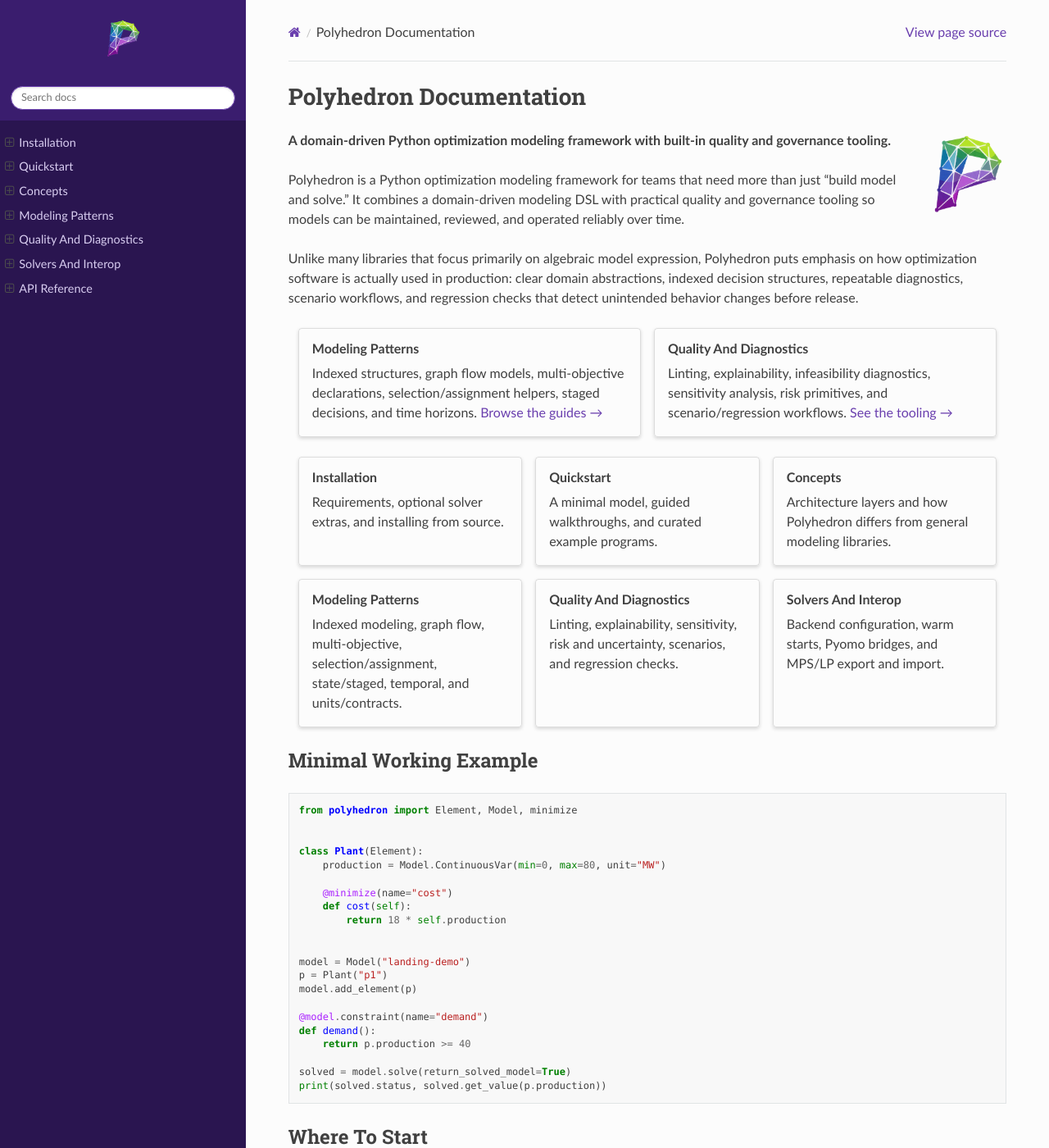
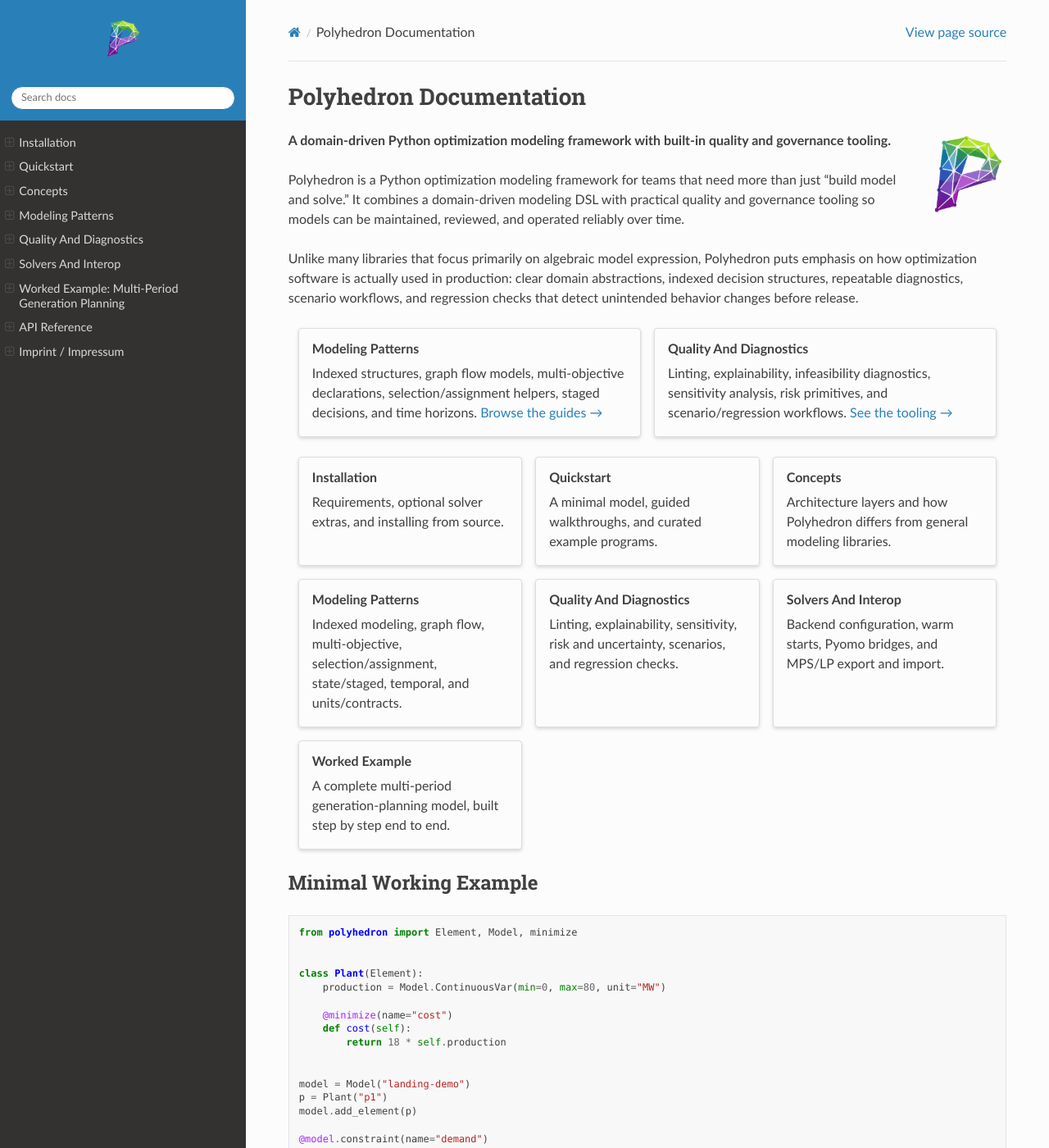
Before and after one commit to RhineQC/polyhedron, a Sphinx documentation site: the page built from docs/source/index.rst, in a window 1280 px wide and 1400 px high. Shown: the whole window at 82% size. Built offline with Sphinx 7.4.7 and the Read the Docs theme 3.1.0, drawn with Linux system fonts in a browser that asks for light colours; some of the changed text lies outside the part shown.

Commit message:
Restore blue navigation, add EN-first imprint, and add a step-by-step worked example page

```diff
--- a/docs/source/_static/custom.css
+++ b/docs/source/_static/custom.css
@@ -1,80 +1,16 @@
-/* Polyhedron docs theme accents — matched to the logo's palette:
-   deep magenta-purple #6a1b9a, indigo-blue #2f5fbf, teal #2f9e8f,
-   leaf green #7cb342. A light touch over sphinx_rtd_theme. */
-
 .wy-nav-content {
   max-width: 1080px;
 }
 
-/* Sidebar header (logo area) */
-.wy-side-nav-search {
-  background-color: #3a1d6e;
-}
+/* Sidebar header (logo area): scale the logo down; the navigation itself
+   keeps the default sphinx_rtd_theme blue. */
 .wy-side-nav-search > a img.logo {
   max-width: 56px;
   width: 56px;
   height: auto;
   margin-bottom: 0.5rem;
 }
-.wy-side-nav-search input[type="text"] {
-  border-color: #6a3fae;
-}
-
-/* Sidebar body */
-.wy-nav-side {
-  background-color: #2a1550;
-}
-.wy-menu-vertical a {
-  color: #d8cdf0;
-}
-.wy-menu-vertical a:hover {
-  background-color: #5b3aa0;
-  color: #ffffff;
-}
-.wy-menu-vertical li.current > a,
-.wy-menu-vertical li.on a {
-  border-right: 3px solid #4fa8a0;
-}
-.wy-menu-vertical p.caption {
-  color: #8dc63f;
-}
-
-/* Mobile top bar */
-.wy-nav-top {
-  background-color: #3a1d6e;
-}
-
-/* Links */
-a,
-.rst-content a {
-  color: #6a3fae;
-}
-a:hover,
-.rst-content a:hover {
-  color: #2f9e8f;
-}
-
-/* Version badge */
-.rst-versions .rst-current-version {
-  background-color: #2a1550;
-  color: #8dc63f;
-}
-
-/* Admonitions: use palette accents */
-.rst-content .note .admonition-title {
-  background-color: #4a5fbf;
-}
-.rst-content .tip .admonition-title,
-.rst-content .hint .admonition-title {
-  background-color: #7cb342;
-}
-
-/* sphinx-design cards: subtle purple/teal accent on hover */
-.sd-card:hover {
-  border-color: #6a3fae;
-  box-shadow: 0 0.25rem 0.75rem rgba(106, 63, 174, 0.25);
-}
 
 .rst-content code.literal {
-  color: #4a2f8f;
+  color: #0f2f53;
 }
--- a/docs/source/index.rst
+++ b/docs/source/index.rst
@@ -78,6 +78,13 @@
       Backend configuration, warm starts, Pyomo bridges, and MPS/LP export
       and import.
 
+   .. grid-item-card:: Worked Example
+      :link: example
+      :link-type: doc
+
+      A complete multi-period generation-planning model, built step by step
+      end to end.
+
 Minimal Working Example
 ------------------------
 
@@ -114,6 +121,7 @@
 - Modeling patterns (indexed, graph, multi-objective, staged, temporal): :doc:`modeling-patterns`
 - Quality, diagnostics, risk, and regression workflows: :doc:`quality-and-diagnostics`
 - Solver configuration and Pyomo/MPS/LP interop: :doc:`solvers-and-interop`
+- A complete step-by-step worked example: :doc:`example`
 - Full API and module reference: :doc:`api`
 
 .. toctree::
@@ -126,4 +134,16 @@
    modeling-patterns
    quality-and-diagnostics
    solvers-and-interop
+   example
    api
+
+.. toctree::
+   :hidden:
+
+   imprint
+
+.. raw:: html
+
+   <p style="font-size: 0.8em; color: #888; margin-top: 3em;">
+     <a href="imprint.html">Imprint / Impressum</a>
+   </p>
```
Also changed, not shown: docs/source/example.rst (added, +219 -0 lines), docs/source/imprint.rst (added, +122 -0 lines).
